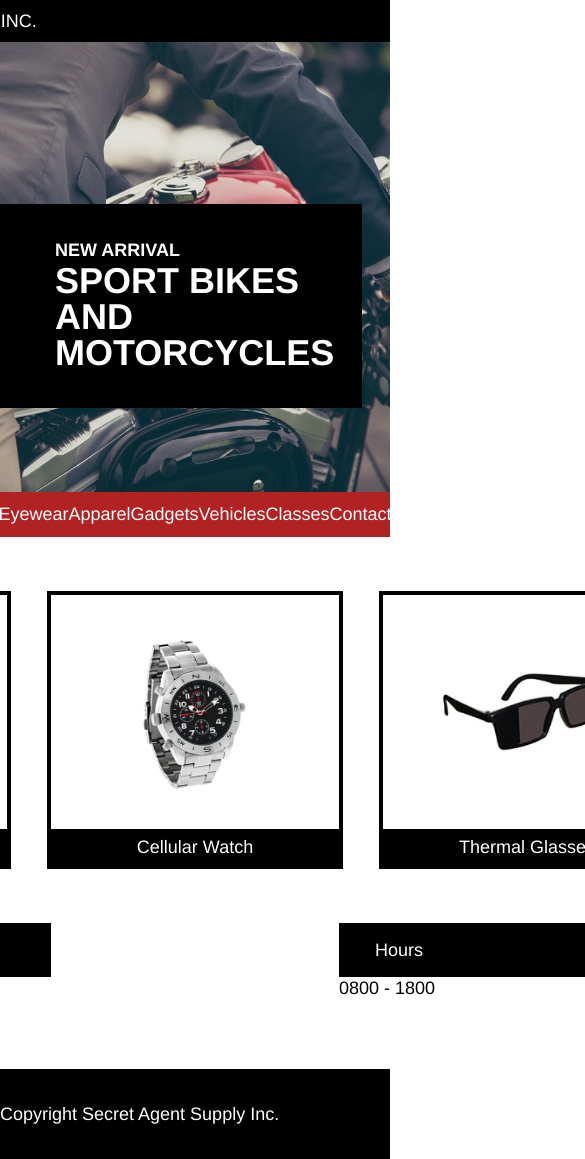
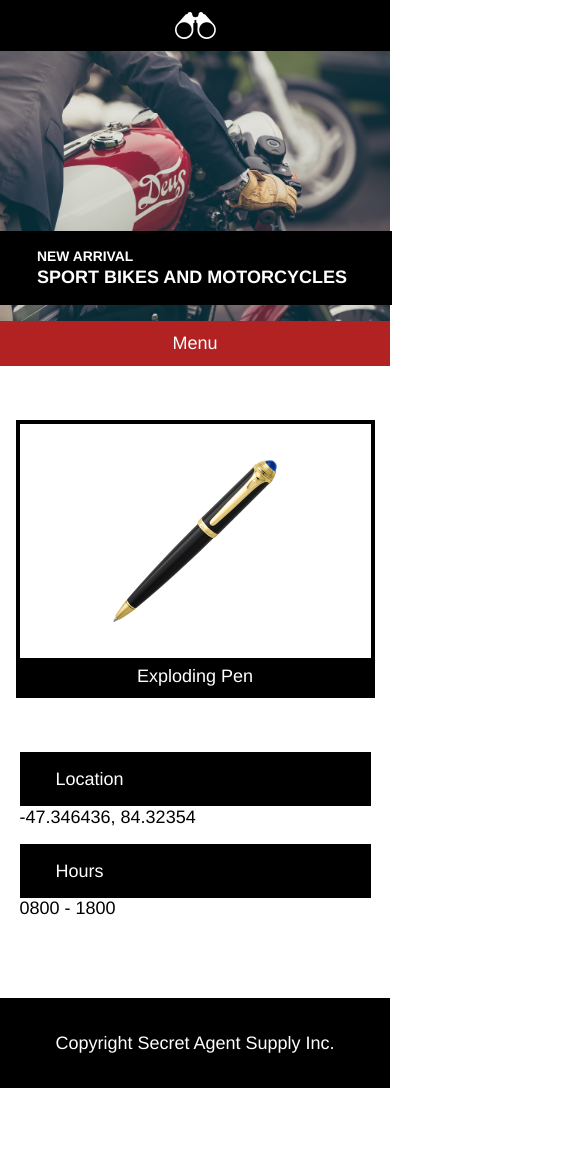
Before and after one commit to martin-jacob13/secret-agent-supply, a plain HTML site: page index.html in a window 390 px wide. Shown: the top 1159 px of the page, 585 px wide, since content can reach past the window. After the commit the page ends 1088 px from the top, so only its background shows below. Drawn offline with Linux system fonts and the light colour scheme.

Commit message:
Complete alternate device reformatting

```diff
--- a/index.html
+++ b/index.html
@@ -22,12 +22,13 @@
       </div>
       <nav>
         <div class="container">
-          <span>Eyewear</span>
-          <span>Apparel</span>
-          <span>Gadgets</span>
-          <span>Vehicles</span>
-          <span>Classes</span>
-          <span>Contact</span>
+          <span class="large-screen">Eyewear</span>
+          <span class="large-screen">Apparel</span>
+          <span class="large-screen">Gadgets</span>
+          <span class="large-screen">Vehicles</span>
+          <span class="large-screen">Classes</span>
+          <span class="large-screen">Contact</span>
+          <span class="small-screen">Menu</span>
         </div>
       </nav>
     </header>
@@ -41,11 +42,11 @@
           <img src="./resources/content/pen.png">
           <p>Exploding Pen</p>
         </figure>
-        <figure>
+        <figure class="watch">
           <img src="./resources/content/watch.png">
           <p>Cellular Watch</p>
         </figure>
-        <figure>
+        <figure class="glasses">
           <img src="./resources/content/glasses.png" id="glasses">
           <p>Thermal Glasses</p>
         </figure>
--- a/resources/css/style.css
+++ b/resources/css/style.css
@@ -81,6 +81,10 @@ header nav .container span{
   color: white;
 }
 
+header nav .container span.small-screen{
+  display: none;
+}
+
 main{
   display: flex;
   flex-direction: column;
@@ -161,3 +165,106 @@ footer .container{
   align-items: center;
   width: 960px;
 }
+
+@media only screen and (max-width: 1024px){
+  header #title{
+    width: 100%;
+  }
+
+  header nav .container{
+    justify-content: center;
+  }
+
+  header nav .container span.large-screen{
+    display: none;
+  }
+
+  header nav .container span.small-screen{
+    display: inline;
+  }
+
+  main #products{
+    width: 100%;
+  }
+
+  main #products figure{
+    width: 47%;
+  }
+
+  main #products figure.glasses{
+    display: none;
+  }
+
+  main #info{
+    width: 100%;
+  }
+
+  footer .container{
+    width: 100%;
+  }
+}
+
+@media only screen and (max-width: 470px){
+  header #title img{
+    margin: 0.66rem auto;
+  }
+
+  header #title p{
+    display: none;
+  }
+
+  header #label{
+    height: 15rem;
+    background-image: url("../content/motorcycle.jpeg");
+    background-size: cover;
+    background-repeat: no-repeat;
+    background-position: left;
+  }
+
+  header #label .container{
+    width: 100%;
+  }
+
+  header #label .container figure{
+    width: 100%;
+    margin-top: 10rem;
+  }
+
+  header #label .container figure p{
+    font-size: 0.77rem;
+    margin: 1rem 2rem 0.25rem 2rem;
+  }
+
+  header #label .container figure h1{
+    font-size: 1rem;
+    margin: 0 2rem 1rem 2rem;
+  }
+
+  main #products{
+    justify-content: center;
+  }
+
+  main #products figure{
+    width: 90%;
+  }
+
+  main #products figure.watch{
+    display: none;
+  }
+
+  main #info{
+    flex-direction: column;
+    align-items: center;
+    width: 90%;
+  }
+
+  main #info figure{
+    width: 100%;
+    margin-bottom: 0.5rem;
+  }
+
+  footer .container{
+    display: flex;
+    justify-content: center;
+  }
+}
```
